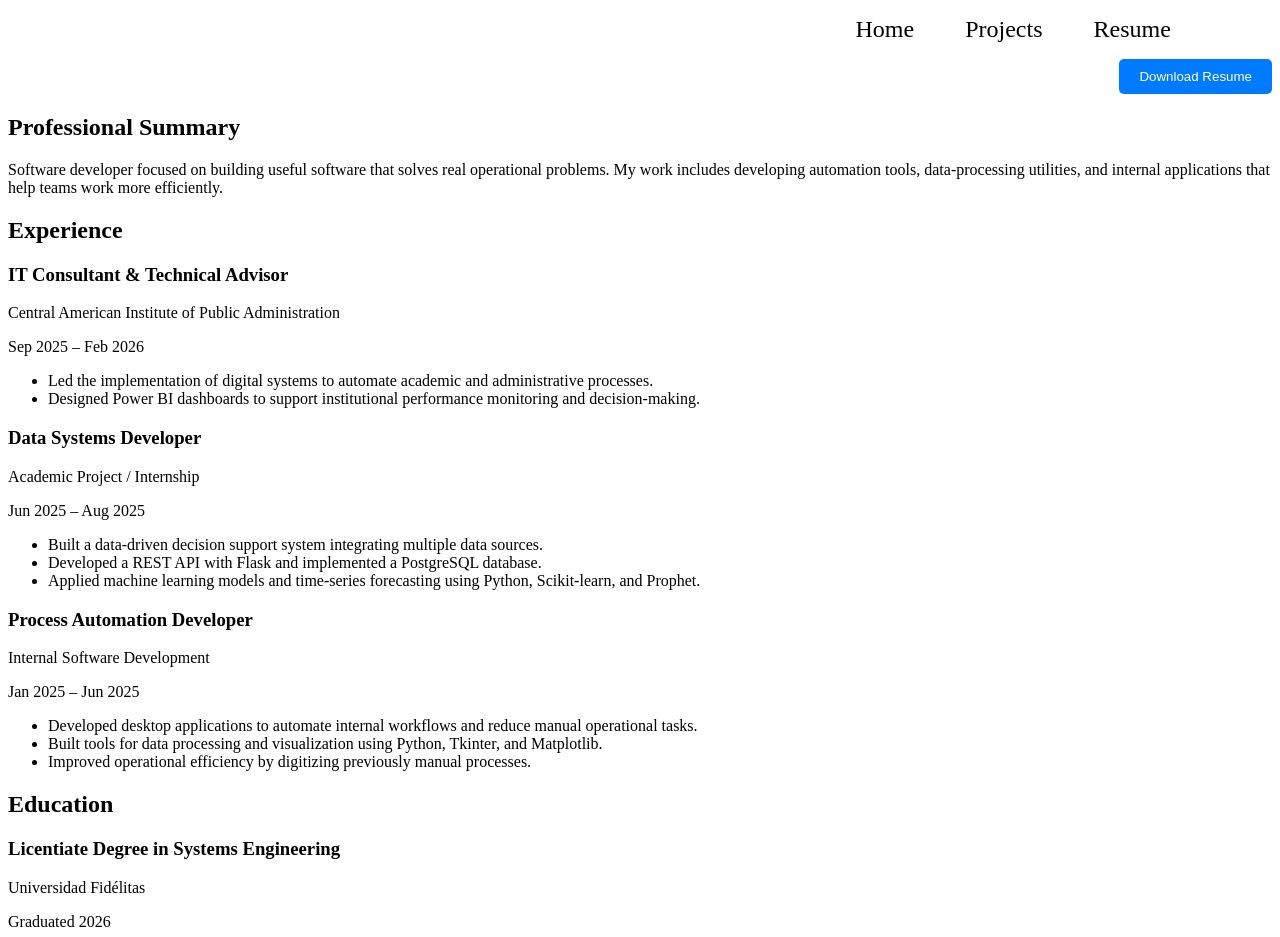
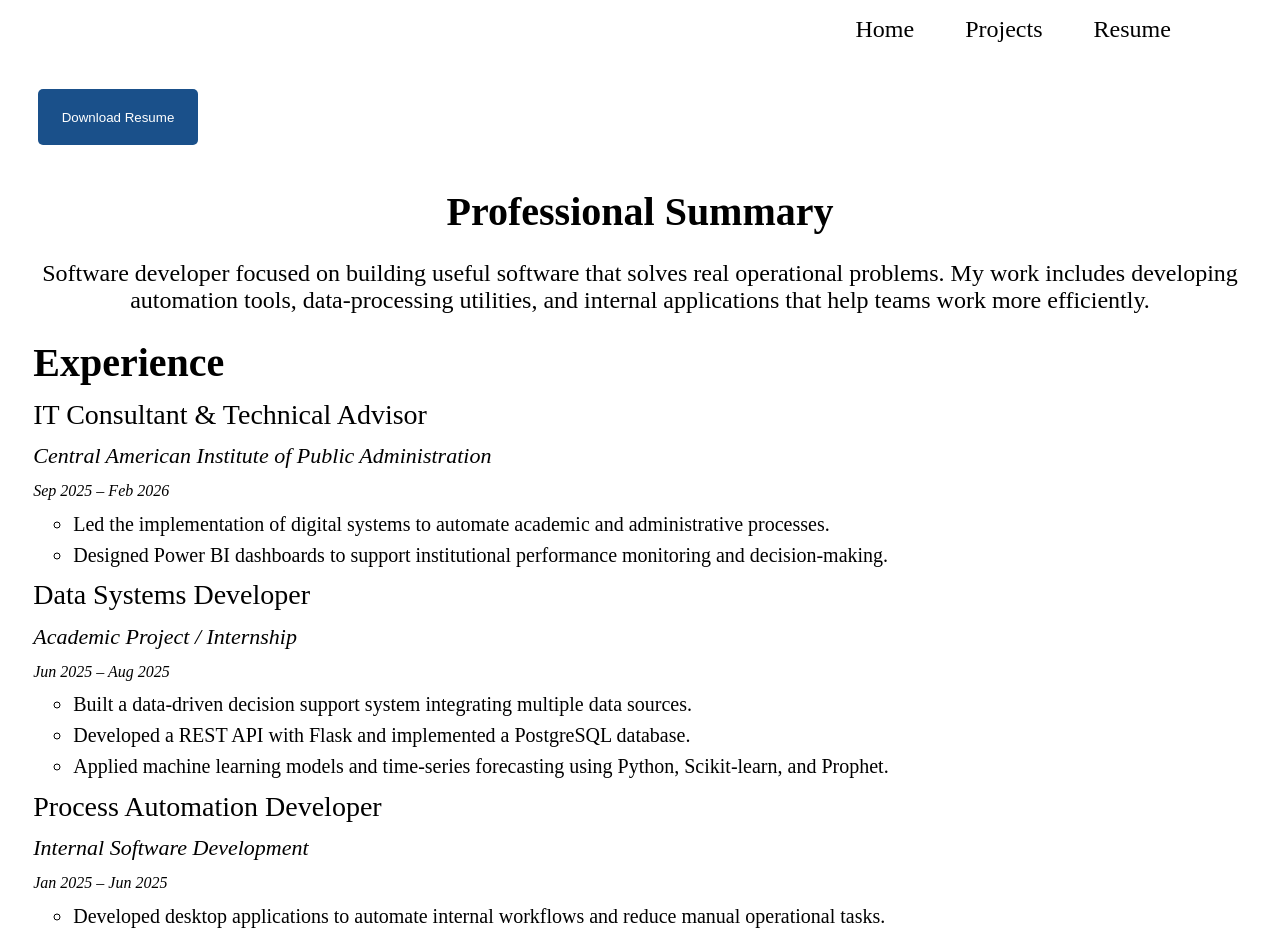
Before and after one commit to Pardo2273/portfolio, a Vue app: page /resume in a window 1280 px wide. Shown: the top 937 px of the page. Built offline with nearby package versions, Linux system fonts and the light colour scheme.

Commit message:
all UI position and improve ready with ResumeView

```diff
--- a/src/views/ResumeView.vue
+++ b/src/views/ResumeView.vue
@@ -1,4 +1,5 @@
 <script setup></script>
+
 <template>
   <div class="btn-container">
     <button class="btn-dowload">Download Resume</button>
@@ -136,13 +137,16 @@
 </template>
 
 <style scoped>
+@media (min-width: 320px) and (max-width: 767px) {
   .btn-container {
     display: flex;
     justify-content: right;
+    margin: 2%;
   }
 
   .btn-dowload {
-  background-color: #007bff;
+    width: 10rem;
+    background-color: #1a508a;
     color: white;
     padding: 10px 20px;
     border: none;
@@ -150,103 +154,101 @@
     cursor: pointer;
   }
 
-@media (min-width: 320px) and (max-width: 767px) {
-
-  .summary{
-    display:flex;
-    flex-direction: column;
-    align-items: center;
-  }
-
-  .summary h2{
-    font-size: xx-large;
-  }
-
-  .summary p{
-    margin: 2%;
-    text-align: justify;
-  }
-
-  .experience{
+  .summary {
     display: flex;
     flex-direction: column;
     align-items: center;
   }
 
-  .experience h2{
-    font-size: x-large;
-    margin: 0.5rem;
+  .summary h2 {
+    font-size: xx-large;
   }
 
-  .experience h3{
-    font-size: large;
-    margin: 0.5rem;
-  }
-
-  .experience span{
-    font-size: medium;
-    font-style: italic;
-  }
-
-  .experience p{
-    font-size: medium;
-    margin: 0.5rem;
-  }
-
-  .experience ul{
-    margin: 0.5rem;
-    list-style: square;
-  }
-
-  .experience ul li{
+  .summary p {
+    margin: 2%;
     text-align: justify;
   }
 
-  .education{
+  .experience {
     display: flex;
     flex-direction: column;
     align-items: center;
   }
 
-  .education h2{
+  .experience h2 {
+    font-size: x-large;
+    margin: 0.5rem;
+  }
+
+  .experience h3 {
+    font-size: large;
+    margin: 0.5rem;
+  }
+
+  .experience span {
+    font-size: medium;
+    font-style: italic;
+  }
+
+  .experience p {
+    font-size: medium;
+    margin: 0.5rem;
+  }
+
+  .experience ul {
+    margin: 0.5rem;
+    list-style: square;
+  }
+
+  .experience ul li {
+    text-align: justify;
+  }
+
+  .education {
+    display: flex;
+    flex-direction: column;
+    align-items: center;
+  }
+
+  .education h2 {
     font-size: xx-large;
     margin: 0.5rem;
   }
 
-  .education h3{
+  .education h3 {
     font-weight: lighter;
     font-size: large;
     margin: 0.5rem;
   }
 
-  .education span{
+  .education span {
     font-size: medium;
     font-style: italic;
   }
 
-  .education p{
+  .education p {
     font-size: medium;
     margin: 0.5rem;
   }
 
-  .skills{
+  .skills {
     display: flex;
     flex-direction: column;
   }
 
-  .skills h2{
+  .skills h2 {
     text-align: center;
     font-size: xx-large;
     margin: 0.5rem;
   }
 
-  .skills h3{
+  .skills h3 {
     text-align: center;
     font-size: large;
     margin: 0.5rem;
   }
 
-  .skills ul{
+  .skills ul {
     display: flex;
     flex-wrap: wrap;
     justify-content: center;
@@ -255,23 +257,23 @@
     list-style: square;
   }
 
-  .skills ul li{
+  .skills ul li {
     margin: 0 2px;
   }
 
-  .dev-areas{
+  .dev-areas {
     display: flex;
     flex-direction: column;
     margin: 0;
   }
 
-  .dev-areas h2{
+  .dev-areas h2 {
     text-align: center;
     font-size: xx-large;
     margin-top: 1rem;
   }
 
-  .dev-areas ul{
+  .dev-areas ul {
     display: flex;
     flex-wrap: wrap;
     justify-content: center;
@@ -280,23 +282,23 @@
     list-style: square;
   }
 
-  .dev-areas ul li{
+  .dev-areas ul li {
     margin: 0 2px;
   }
 
-  .languages{
+  .languages {
     display: flex;
     flex-direction: column;
     margin: 0;
   }
 
-  .languages h2{
+  .languages h2 {
     text-align: center;
     font-size: xx-large;
     margin-top: 1rem;
   }
 
-  .languages ul{
+  .languages ul {
     display: flex;
     justify-content: center;
     gap: 20px;
@@ -305,34 +307,52 @@
     margin-bottom: 2rem;
   }
 
-  .languages ul li:first-child{
+  .languages ul li:first-child {
     border-right: 1px solid black;
     padding-right: 15px;
   }
-
-
-
 }
 
 @media (min-width: 768px) and (max-width: 1023px) {
-  .summary{
+  .btn-container {
+    display: flex;
+    justify-content: left;
+    padding: 30px;
+  }
+
+  .btn-dowload {
+    width: 15rem;
+    height: 3rem;
+    background-color: #1a508a;
+    color: white;
+    padding: 10px 20px;
+    border: none;
+    border-radius: 5px;
+    cursor: pointer;
+  }
+
+  .summary {
     display: flex;
     flex-direction: column;
     align-items: center;
   }
 
-  .summary h2{
+  .summary h2 {
     margin: 0;
     font-size: xx-large;
   }
 
-  .summary p{
+  .summary p {
     margin: 1% 2%;
     text-align: center;
     font-size: 20px;
   }
 
-  .experience, .education, .skills, .dev-areas, .languages{
+  .experience,
+  .education,
+  .skills,
+  .dev-areas,
+  .languages {
     display: flex;
     flex-direction: column;
     justify-content: center;
@@ -340,66 +360,72 @@
     margin: 1% 10%;
   }
 
-  .experience h2{
+  .experience h2 {
     text-align: center;
     font-size: xx-large;
     margin: 0.5rem;
   }
 
-  .experience h3{
+  .experience h3 {
     font-size: 22px;
-    margin: .5rem 0;
+    margin: 0.5rem 0;
   }
 
-  .experience span{
+  .experience span {
     font-size: 20px;
     font-style: italic;
   }
 
-  .experience p{
+  .experience p {
     font-size: 18px;
-    margin: .5rem 0;
+    margin: 0.5rem 0;
     font-style: italic;
   }
 
-  .experience ul{
-    margin: .5rem 0;
+  .experience ul {
+    margin: 0.5rem 0;
     list-style: square;
     font-size: 20px;
   }
 
-  .experience ul li{
+  .experience ul li {
     text-align: justify;
   }
 
-  .education h2, .skills h2, .dev-areas h2, .languages h2{
+  .education h2,
+  .skills h2,
+  .dev-areas h2,
+  .languages h2 {
     font-size: xx-large;
-    margin: .5rem 0;
+    margin: 0.5rem 0;
   }
 
-  .education h3{
+  .education h3 {
     font-weight: lighter;
     font-size: 22px;
-    margin: .5rem 0;
+    margin: 0.5rem 0;
   }
 
-  .education span{
+  .education span {
     font-size: 20px;
     font-style: italic;
   }
 
-  .education p{
-    font-size: 18px;    margin: .8rem 0;
+  .education p {
+    font-size: 18px;
+    margin: 0.8rem 0;
     font-style: italic;
   }
 
-  .skills h3{
+  .skills h3 {
     font-size: 22px;
     font-weight: lighter;
-    margin: .5rem 0;
+    margin: 0.5rem 0;
   }
 
-  .skills ul, .dev-areas ul, .languages ul{
+  .skills ul,
+  .dev-areas ul,
+  .languages ul {
     margin: 0.5rem 0;
     display: flex;
     flex-direction: column;
@@ -408,12 +434,90 @@
     list-style: square;
   }
 
-  .btn-container{
+  .btn-container {
     margin-bottom: 1%;
   }
+}
 
+@media (min-width: 1024px) {
+  .btn-container {
+    display: flex;
+    justify-content: left;
+    padding: 30px;
+  }
 
+  .btn-dowload {
+    width: 10rem;
+    height: 3.5rem;
+    background-color: #1a508a;
+    color: white;
+    padding: 10px 20px;
+    border: none;
+    border-radius: 5px;
+    cursor: pointer;
+  }
 
+  .summary {
+    display: flex;
+    flex-direction: column;
+    align-items: center;
+  }
+
+  .summary h2, .experience h2, .education h2, .skills h2, .dev-areas h2, .languages h2 {
+    margin: 1% 2%;
+    font-size: 40px;
+  }
+
+  .summary p {
+    margin: 1% 2%;
+    text-align: center;
+    font-size: x-large;
+  }
+
+  .experience h3{
+    margin: 1% 2%;
+    font-size: 28px;
+    font-weight: 500;
+  }
+
+  .experience span,  .education span {
+    margin: 1% 2%;
+    font-size: 22px;
+    font-style: italic;
+    font-weight: lighter;
+  }
+
+  .experience p,   .education p {
+    margin: 1% 2%;
+    font-size: 16px;
+    font-weight: 500;
+    font-style: italic;
+  }
+
+  .experience ul, .dev-areas ul, .skills ul, .languages ul {
+    margin: 1% 2%;
+    list-style: circle;
+    font-size: 20px;
+  }
+
+  .experience ul li, .dev-areas ul li, .skills ul li, .languages ul li {
+    margin-bottom: 8px;
+  }
+
+  .education h3, .skills h3 {
+    margin: 1% 2%;
+    font-size: 28px;
+    font-weight: 500;
+  }
+
+  .education p::after{
+    content: "";
+    display: block;
+    width: 100%;
+    height: 1px;
+    background-color: #ccc;
+    margin: 1% 0;
+  }
 
 }
 </style>
```
Lines whose indentation alone changed are shown as unchanged.
